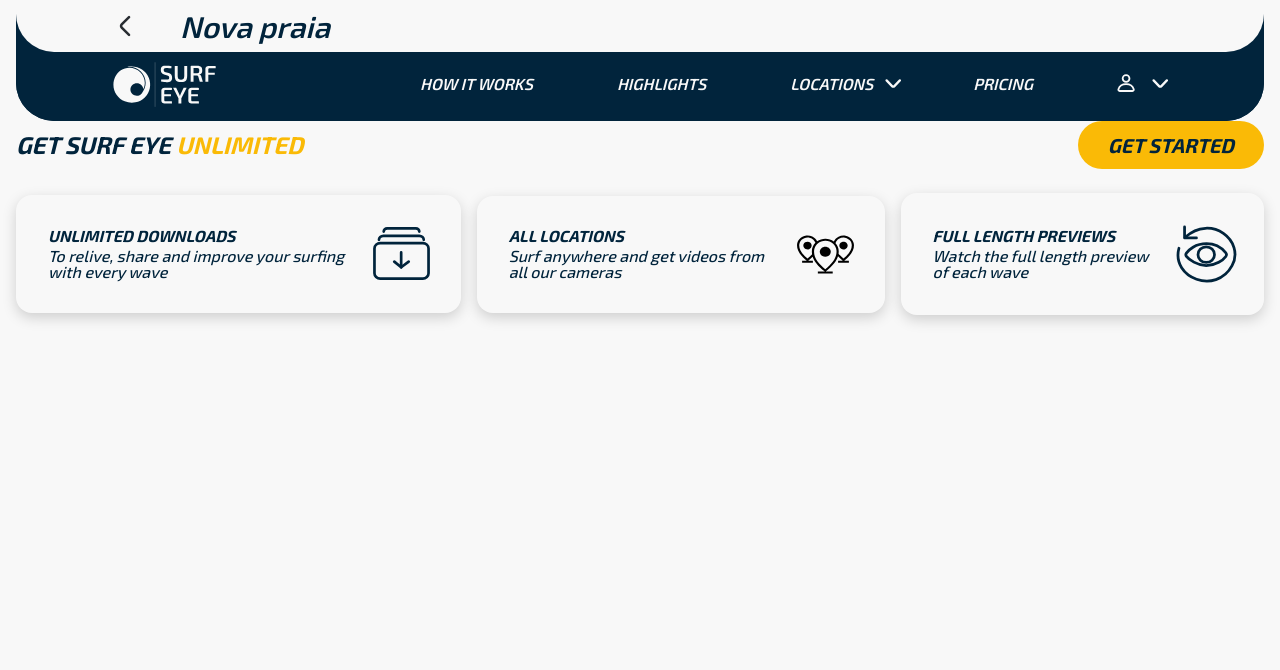
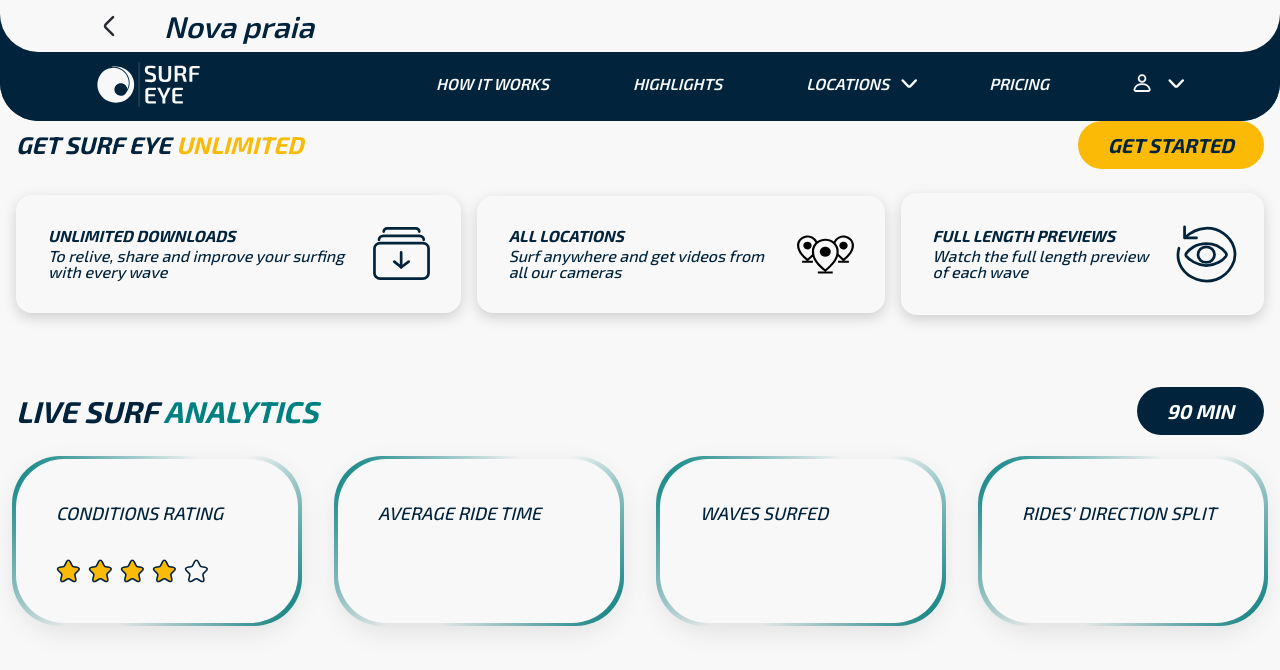
Before and after one commit to Morkachukzy/surfeye-test, a Next.js app: page / in a window 1280 px wide. Shown: the top 670 px of the page. Built offline with nearby package versions, Linux system fonts and the light colour scheme.

Commit message:
feat: create analytics card component

```diff
--- a/app/_assets/icons/index.ts
+++ b/app/_assets/icons/index.ts
@@ -4,4 +4,5 @@
 export * from './locations';
 export * from './menu';
 export * from './preview';
+export * from './star';
 export * from './user';
--- /dev/null
+++ b/app/_assets/icons/star.tsx
@@ -0,0 +1,20 @@
+import { Icon, type IconProps } from './core';
+
+export const StarIcon = (props: IconProps) => (
+  <Icon
+    width="29"
+    height="28"
+    viewBox="0 0 29 28"
+    fill="none"
+    xmlns="http://www.w3.org/2000/svg"
+    {...props}
+  >
+    <path
+      d="M17.1856 2.84773L19.4701 7.41683C19.7817 8.05287 20.6124 8.66295 21.3134 8.77977L25.4541 9.46774C28.1021 9.90907 28.7252 11.8302 26.817 13.7253L23.5979 16.9445C23.0527 17.4896 22.7542 18.541 22.9229 19.2939L23.8445 23.2789C24.5714 26.4331 22.897 27.6533 20.1062 26.0048L16.225 23.7072C15.5241 23.2919 14.3688 23.2919 13.6549 23.7072L9.77376 26.0048C6.99595 27.6533 5.3085 26.4202 6.0354 23.2789L6.95701 19.2939C7.12576 18.541 6.82721 17.4896 6.28203 16.9445L3.06289 13.7253C1.16775 11.8302 1.77783 9.90907 4.42583 9.46774L8.56658 8.77977C9.25454 8.66295 10.0853 8.05287 10.3968 7.41683L12.6814 2.84773C13.9275 0.368467 15.9524 0.368467 17.1856 2.84773Z"
+      stroke="#01243C"
+      strokeWidth="1.94706"
+      strokeLinecap="round"
+      strokeLinejoin="round"
+    />
+  </Icon>
+);
--- a/app/_theme/globals.css
+++ b/app/_theme/globals.scss
@@ -39,6 +39,14 @@
 
   --brand-background: var(--brand-light);
   --brand-foreground: var(--brand-primary);
+
+  --brand-border-gradient-primary: linear-gradient(
+    308deg,
+    rgba(0, 128, 128, 1) 0%,
+    rgba(248, 248, 248, 1) 44%,
+    rgba(248, 248, 248, 1) 56%,
+    rgba(0, 128, 128, 1) 100%
+  );
 }
 
 body {
@@ -58,6 +66,18 @@
   font-style: italic;
 }
 
+.border-brand-gradient-primary {
+  &::after {
+    content: '';
+    position: absolute;
+    inset: -3px;
+    inset-inline: -4px;
+    background: var(--brand-border-gradient-primary);
+    z-index: -1;
+    border-radius: inherit;
+  }
+}
+
 @layer utilities {
   .text-balance {
     text-wrap: balance;
--- a/app/_theme/provider.tsx
+++ b/app/_theme/provider.tsx
@@ -1,6 +1,6 @@
 import { ReactNode } from 'react';
 export { appFonts } from './core/font';
-import './globals.css';
+import './globals.scss';
 
 type ThemeProviderProps = {
   children: ReactNode | React.ReactNode[];
--- /dev/null
+++ b/app/components/star-rating.tsx
@@ -0,0 +1,23 @@
+import { StarIcon } from '@/app/_assets/icons';
+import { cn } from '../_theme/utils';
+
+const STAR_LENGTH = 5;
+
+type StarRatingProps = {
+  level: 0 | 1 | 2 | 3 | 4 | 5;
+};
+
+export const StarRating = ({ level }: StarRatingProps) => {
+  return (
+    <div className="flex items-center gap-2 ">
+      {[...Array(STAR_LENGTH)].map((_, index) => (
+        <StarIcon
+          key={index}
+          className={cn('w-6 h-6', {
+            'fill-brand-yellow': index < level,
+          })}
+        />
+      ))}
+    </div>
+  );
+};
--- a/app/layouts/section.tsx
+++ b/app/layouts/section.tsx
@@ -1,6 +1,13 @@
+import { cn } from '@/app/_theme/utils';
+
 type SectionLayoutProps = Readonly<{
   children: React.ReactNode;
+  className?: string;
 }>;
-export const SectionLayout = ({ children }: SectionLayoutProps) => {
-  return <section className="space-y-6 max-w-7xl mx-auto">{children}</section>;
+export const SectionLayout = ({ children, className }: SectionLayoutProps) => {
+  return (
+    <section className={cn('space-y-6 max-w-7xl mx-auto px-4', className)}>
+      {children}
+    </section>
+  );
 };
--- a/app/page.tsx
+++ b/app/page.tsx
@@ -1,11 +1,13 @@
 import { Navbar } from '@/app/sections/navbar';
 import { FeaturesSection } from '@/app/sections/features';
+import { AnalyticsSection } from '@/app/sections/analytics';
 
 export default function Home() {
   return (
-    <main className="font-exo text-brand-primary px-4">
+    <main className="font-exo text-brand-primary">
       <Navbar />
       <FeaturesSection />
+      <AnalyticsSection />
     </main>
   );
 }
--- /dev/null
+++ b/app/sections/analytics/analytic-card.tsx
@@ -0,0 +1,31 @@
+import { cn } from '@/app/_theme/utils';
+
+type AnalyticCardBaseProps = {
+  children?: React.ReactNode;
+  className?: string;
+};
+type AnalyticCardProps = Readonly<AnalyticCardBaseProps>;
+
+export const AnalyticCard = ({ children, className }: AnalyticCardProps) => {
+  return (
+    <div
+      className={cn(
+        'relative flex-1 p-10 border-brand-gradient-primary shadow-brand-700 bg-brand-light rounded-brand-300',
+        className
+      )}
+    >
+      {children}
+    </div>
+  );
+};
+
+type AnalyticCardTitleProps = Readonly<AnalyticCardBaseProps>;
+
+export const AnalyticCardTitle = ({
+  children,
+  className,
+}: AnalyticCardTitleProps) => {
+  return (
+    <p className={cn('uppercase font-medium text-lg', className)}>{children}</p>
+  );
+};
--- /dev/null
+++ b/app/sections/analytics/index.tsx
@@ -0,0 +1,33 @@
+import { SectionLayout } from '@/app/layouts/section';
+import { AnalyticCard, AnalyticCardTitle } from './analytic-card';
+import { StarRating } from '@/app/components/star-rating';
+
+export const AnalyticsSection = () => {
+  return (
+    <SectionLayout>
+      <div className="flex items-center justify-between">
+        <h2 className="uppercase text-3xl font-bold">
+          Live surf <span className="text-brand-dark-green">analytics</span>
+        </h2>
+        <button className="flex items-center gap-3 leading-none uppercase italic font-bold text-xl bg-brand-primary text-white rounded-full select-none py-3.5 px-[1.875rem]">
+          90 min
+        </button>
+      </div>
+      <div className="flex items-stretch gap-10">
+        <AnalyticCard className="space-y-8">
+          <AnalyticCardTitle>Conditions rating</AnalyticCardTitle>
+          <StarRating level={4} />
+        </AnalyticCard>
+        <AnalyticCard>
+          <AnalyticCardTitle>Average ride time</AnalyticCardTitle>
+        </AnalyticCard>
+        <AnalyticCard>
+          <AnalyticCardTitle>Waves surfed</AnalyticCardTitle>
+        </AnalyticCard>
+        <AnalyticCard>
+          <AnalyticCardTitle>Rides' direction split</AnalyticCardTitle>
+        </AnalyticCard>
+      </div>
+    </SectionLayout>
+  );
+};
--- a/app/sections/features/index.tsx
+++ b/app/sections/features/index.tsx
@@ -1,11 +1,10 @@
 import { SectionLayout } from '@/app/layouts/section';
 import { FeatureCard } from './feature-card';
-import { DownloadIcon } from '@/app/_assets/icons';
 import { features } from './features';
 
 export const FeaturesSection = () => {
   return (
-    <SectionLayout>
+    <SectionLayout className="pb-[4.5rem]">
       <div className="flex items-center justify-between">
         <h2 className="uppercase text-2xl font-bold">
           Get surf eye <span className="text-brand-yellow">unlimited</span>
@@ -14,9 +13,9 @@
           Get started
         </button>
       </div>
-      <div className="flex items-center gap-4">
-        {features.map(({ title, description, icon: Icon }, index) => (
-          <FeatureCard key={index}>
+      <div className="flex flex-col md:flex-row items-center gap-4">
+        {features.map(({ title, description, icon: Icon }) => (
+          <FeatureCard key={title}>
             <div className="space-y-1 flex-1">
               <p className="uppercase font-bold text-xs md:text-brand-md">
                 {title}
--- a/package.json
+++ b/package.json
@@ -15,6 +15,7 @@
     "next": "14.1.0",
     "react": "^18",
     "react-dom": "^18",
+    "sass": "^1.70.0",
     "tailwind-merge": "^2.2.1"
   },
   "devDependencies": {
```
Also changed, not shown: 1 other file (tests, documents, lock files or other folders).
